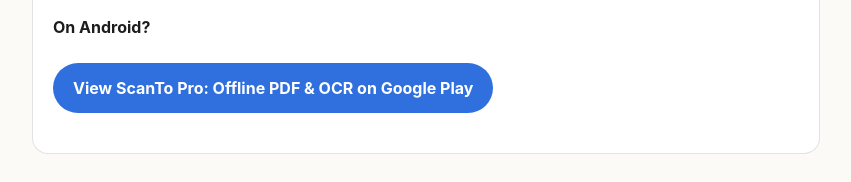
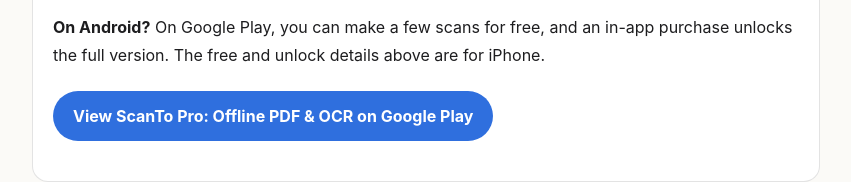
Before and after one commit to alice51849/scanto-support, a plain HTML site: page offline-receipt-scanner-app-questions.html in a window 1280 px wide. Shown: the part 2265-2447 px from the top of the page, without its empty margins (214-1065 px from the left). Drawn offline with Linux system fonts and the light colour scheme.

Commit message:
ScanTo 英文四頁：Play 按鈕前補 Google Play 條件句（免費掃描幾份、內購解鎖完整版）
Claude-Session: https://claude.ai/code/session_01XjjcVhEB2AP4nkJyJT6ZMf

```diff
--- a/offline-receipt-scanner-app-questions.html
+++ b/offline-receipt-scanner-app-questions.html
@@ -99,7 +99,7 @@ a{color:var(--accent)}
 <div class="cta">
 <p><strong>Receipts you can search, kept on your iPhone.</strong> Scan, let on-device OCR read and sort them, and find any one by a single word.</p>
 <p><a class="btn" href="https://apps.apple.com/us/app/id6779977651?pt=118326163&amp;ct=sqe1111_scanto_en&amp;mt=8">View ScanTo Pro: Offline PDF &amp; OCR on the App Store</a></p>
-<p><strong>On Android?</strong></p>
+<p><strong>On Android?</strong> On Google Play, you can make a few scans for free, and an in-app purchase unlocks the full version. The free and unlock details above are for iPhone.</p>
 <p><a class="btn" href="https://play.google.com/store/apps/details?id=com.alice51849.OfflineScannerPro&amp;referrer=utm_source%3Dsqe1111_scanto_en%26utm_campaign%3Dscanto" rel="noopener" data-ls-play="cta">View ScanTo Pro: Offline PDF &amp; OCR on Google Play</a></p>
 </div>
 <h2 id="related">Related pages</h2>
```
Also changed, not shown: q-offline-pdf-ocr.html (+1 -1 lines), scan-documents-to-searchable-pdf-offline-on-iphone.html (+1 -1 lines), scan-to-pdf-offline-no-wifi-iphone.html (+1 -1 lines).
